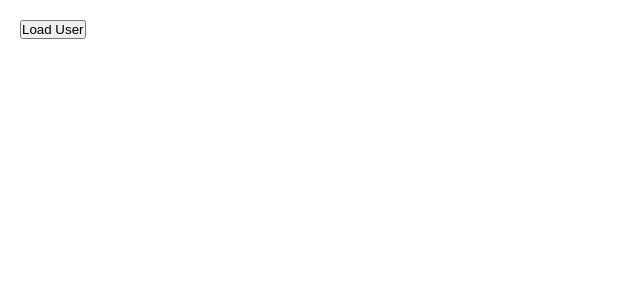
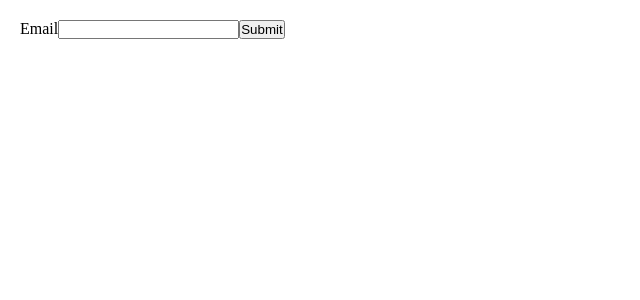
Before and after one commit to HarryKim24/react-vitest-basic, a React (Vite) app: page / in a window 1280 px wide. Shown: the top 300 px of the page, without its empty margins (0-640 px from the left). Built offline with nearby package versions, Linux system fonts and the light colour scheme.

Commit message:
add LoginForm

```diff
--- a/src/App.jsx
+++ b/src/App.jsx
@@ -1,12 +1,13 @@
 import './App.css'
 import Counter from './components/Counter'
+import LoginForm from './components/LoginForm'
 import UserProfile from './components/UserProfile'
 
 function App() {
 
   return (
     <div style={{ padding: 20 }}>
-      <UserProfile />
+      <LoginForm />
     </div>
   )
 }
--- /dev/null
+++ b/src/components/LoginForm.jsx
@@ -0,0 +1,30 @@
+import { useState } from "react"
+
+const LoginForm = () => {
+
+  const [email, setEmail] = useState('');
+  const [submittedEmail, setSubmittedEmail] = useState(null);
+
+  const handleSubmit = (e) => {
+    e.preventDefault();
+    setSubmittedEmail(email);
+  }
+
+  return (
+    <form onSubmit={handleSubmit}>
+      <label htmlFor="email">Email</label>
+      <input
+        id="email"
+        value={email}
+        onChange={(e) => setEmail(e.target.value)}
+      />
+      <button type="submit">Submit</button>
+
+      {submittedEmail && (
+        <p>Submitted: {submittedEmail}</p>
+      )}
+    </form>
+  )
+}
+
+export default LoginForm
```
Also changed, not shown: 1 other file (tests, documents, lock files or other folders).
